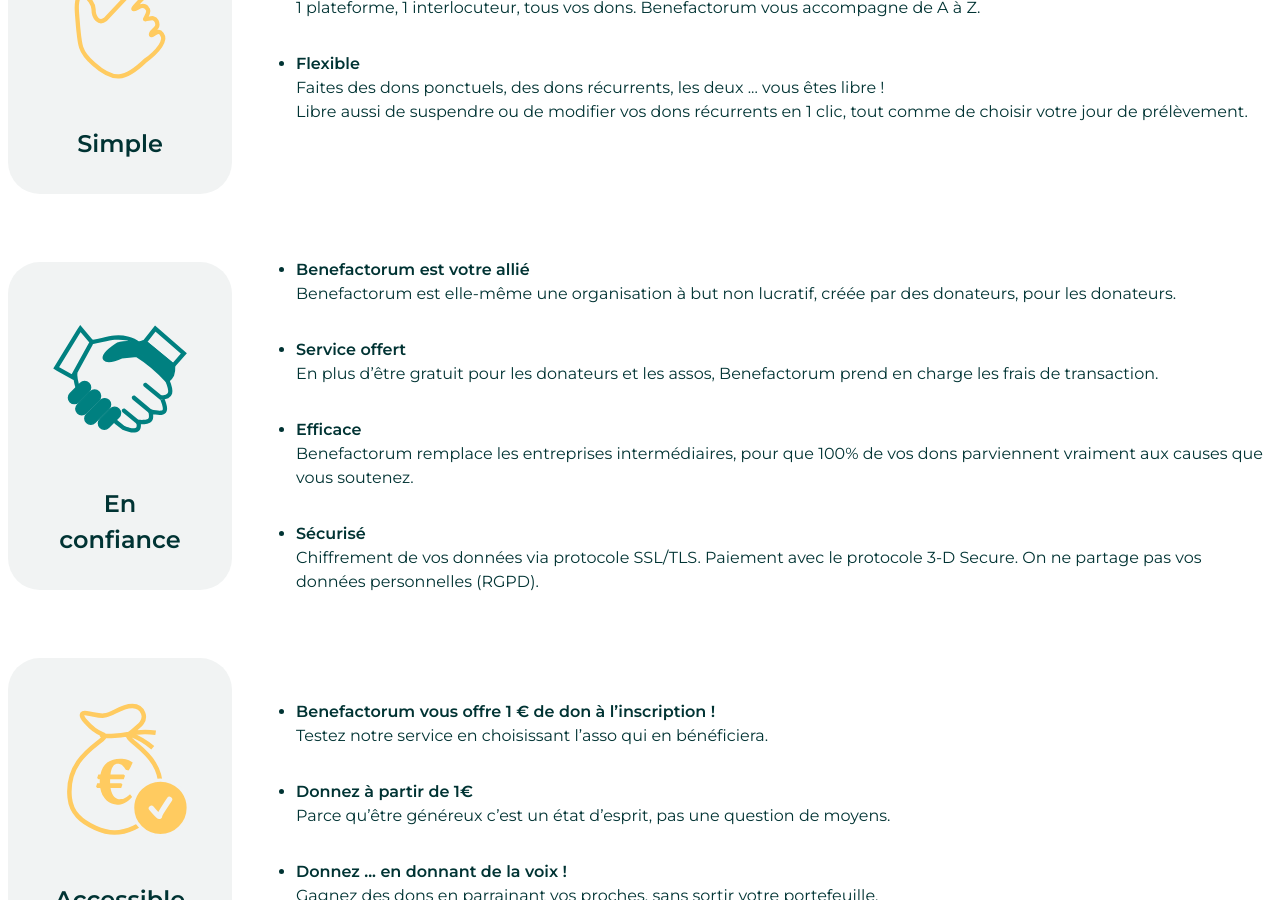
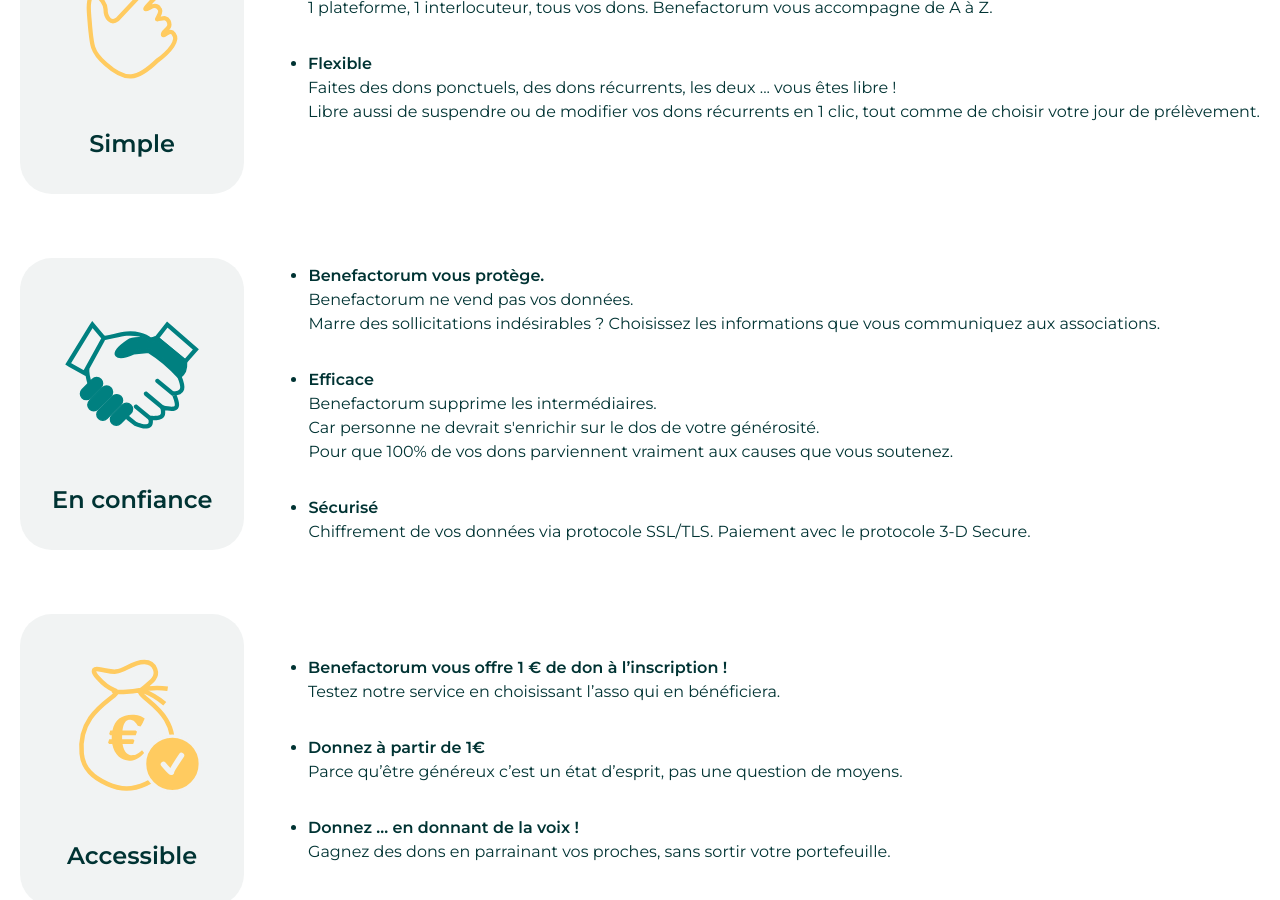
Before and after one commit to mpressen/benefactorum-docs, a Jekyll site: the page built from la-plateforme.html, in a window 1280 px wide and 900 px high, scrolled down 1493 px. Built offline with Jekyll 4.4.1, drawn with Linux system fonts in a browser that asks for light colours; a script that is not in the unit is left out.

Commit message:
changement d'offre de valeur sur 'en confiance'

```diff
--- a/index.html
+++ b/index.html
@@ -62,8 +62,8 @@
         <div class="verso">
           <p>
             Benefactorum<br>
-            prend en charge<br>
-            les frais de transaction.
+            vous protège<br>
+            des sollicitations indésirables.
           </p>
           <p>
             Votre don est<br>
--- a/la-plateforme.html
+++ b/la-plateforme.html
@@ -87,23 +87,22 @@
         </div>
         <ul>
           <li>
-            <h4 class="semi-bold">Benefactorum est votre allié</h4>
-            <p>Benefactorum est elle-même une organisation à but non lucratif, créée par des donateurs, pour les
-              donateurs.</p>
-          </li>
-          <li>
-            <h4 class="semi-bold">Service offert</h4>
-            <p>En plus d’être gratuit pour les donateurs et les assos, Benefactorum prend en charge les frais de
-              transaction.</p>
+            <h4 class="semi-bold">Benefactorum vous protège.</h4>
+            <p>
+              Benefactorum ne vend pas vos données.</br>
+              Marre des sollicitations indésirables ? Choisissez les informations que vous communiquez aux associations.
+            </p>
           </li>
           <li>
             <h4 class="semi-bold">Efficace</h4>
-            <p>Benefactorum remplace les entreprises intermédiaires, pour que 100% de vos dons parviennent vraiment aux
+            <p>Benefactorum supprime les intermédiaires.<br>
+              Car personne ne devrait s'enrichir sur le dos de votre générosité.<br>
+              Pour que 100% de vos dons parviennent vraiment aux
               causes que vous soutenez.</p>
           </li>
           <li>
             <h4 class="semi-bold">Sécurisé</h4>
-            <p>Chiffrement de vos données via protocole SSL/TLS. Paiement avec le protocole 3-D Secure. On ne partage pas vos données personnelles (RGPD).</p>
+            <p>Chiffrement de vos données via protocole SSL/TLS. Paiement avec le protocole 3-D Secure.</p>
           </li>
         </ul>
       </li>
```
Also changed, not shown: 2 other files.
